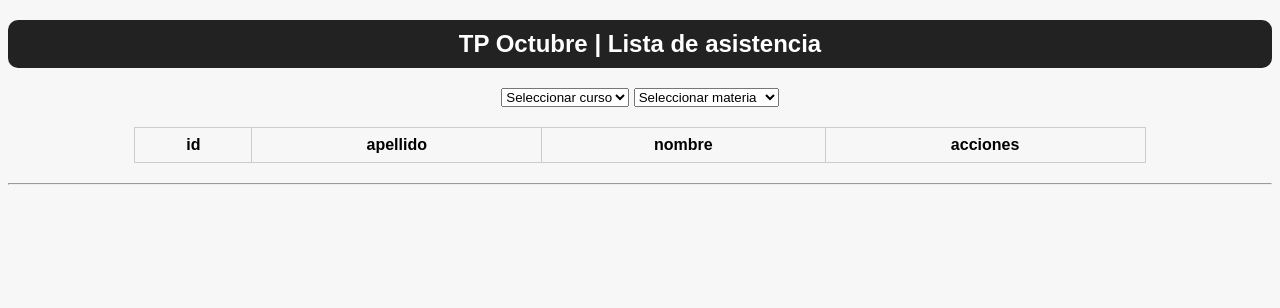
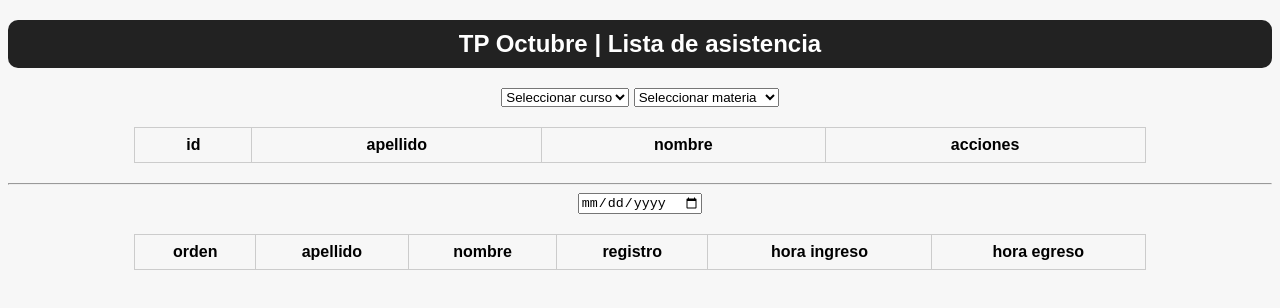
Before and after one commit to Luna-Estanga/TP-octubre, a website: page index.html in a window 1280 px wide. Drawn offline with Linux system fonts and the light colour scheme; no server answers.

Commit message:
Update index.html

```diff
--- a/index.html
+++ b/index.html
@@ -18,8 +18,8 @@
     <select id="materias" name="materia" onchange="cargarLista(event)">
       <option value="">Seleccionar materia</option>
       <option value="Proyecto Informático">Proyecto Informático</option>
-      <option value="Algoritmos">Base de datos</option>
-      <option value="Base de datos">Algoritmos</option>
+      <option value="Base de datos">Base de datos</option>
+      <option value="Algoritmos">Algoritmos</option>
     </select>
   </div>
 
@@ -37,6 +37,25 @@
 
   <hr>
 
+
+  <div class="registro">
+    <input type="date" onchange="changeDate(event)">
+
+    <table>
+      <thead>
+        <tr>
+          <th>orden</th>
+          <th>apellido</th>
+          <th>nombre</th>
+          <th>registro</th>
+          <th>hora ingreso</th>
+          <th>hora egreso</th>
+        </tr>
+      </thead>
+      <tbody id="tabla-registro"></tbody>
+    </table>
+  </div>
+
   <script src="main.js"></script>
 </body>
 </html>
```
